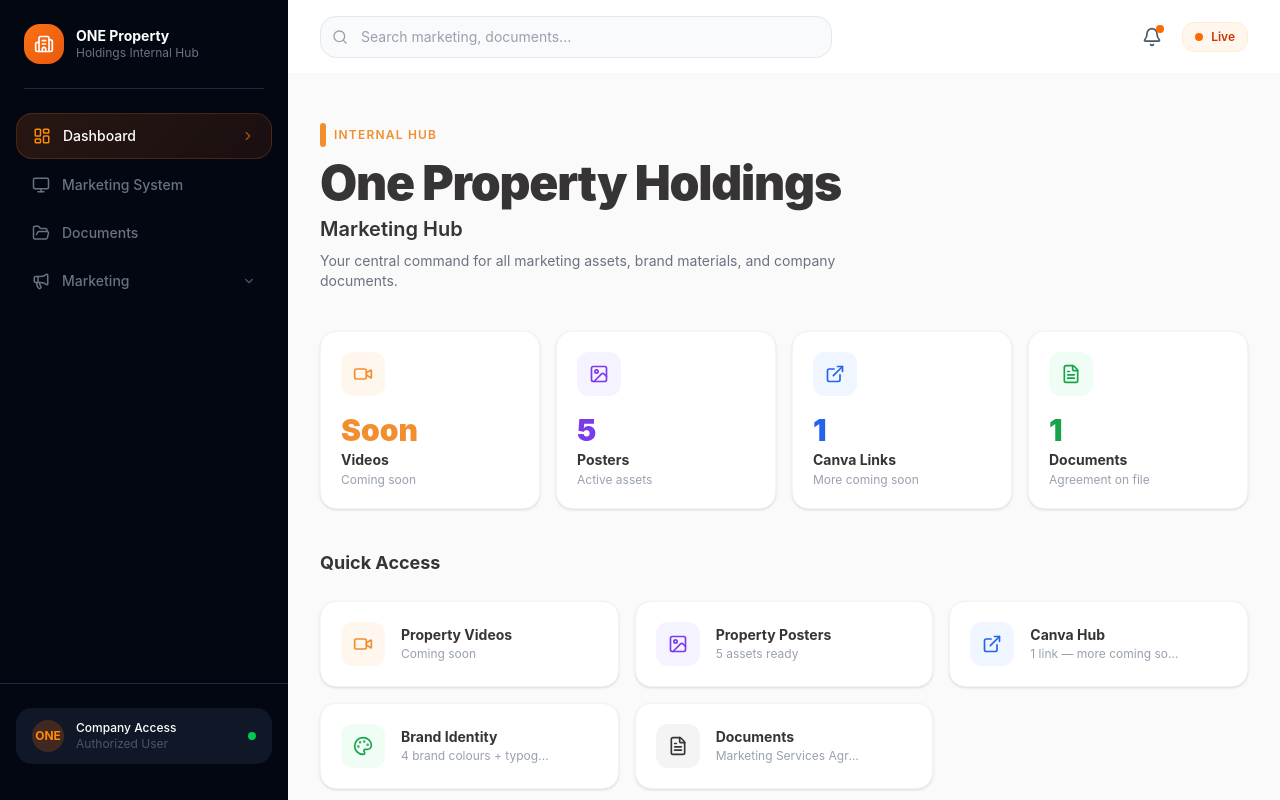
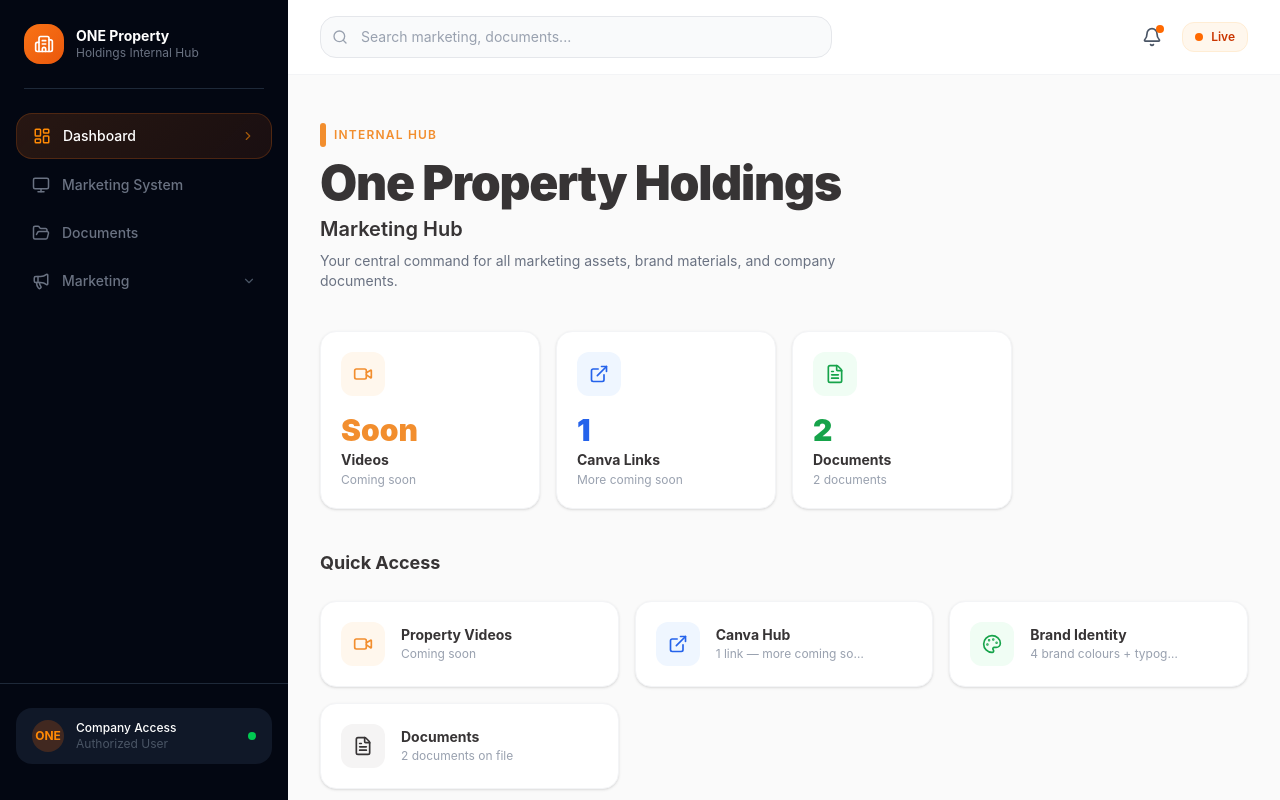
Before and after one commit to vanwykkelvin16-ossou/MarketinghubONEPROP, a React (Vite) app: page / in a window 1280 px wide. Built offline with nearby package versions, Linux system fonts and the light colour scheme.

Commit message:
Update stats across all pages: docs=2, remove posters references
Co-Authored-By: Claude Sonnet 4.6 <noreply@anthropic.com>

```diff
--- a/src/components/Dashboard.tsx
+++ b/src/components/Dashboard.tsx
@@ -1,7 +1,6 @@
 import { useNavigate } from 'react-router-dom';
-import { POSTERS } from '../data/marketing';
 import {
-  Video, Image, ExternalLink, Megaphone,
+  Video, ExternalLink, Megaphone,
   ArrowRight, FileText, Palette,
 } from 'lucide-react';
 
@@ -9,18 +8,16 @@ const ORANGE = '#F28E2E';
 const DARK   = '#373435';
 
 const STATS = [
-  { icon: Video,        label: 'Videos',       value: 'Soon',  sub: 'Coming soon',            color: ORANGE,    bg: '#FFF7ED' },
-  { icon: Image,        label: 'Posters',       value: POSTERS.length.toString(),      sub: 'Active assets',          color: '#7C3AED', bg: '#F5F3FF' },
-  { icon: ExternalLink, label: 'Canva Links',   value: '1',                            sub: 'More coming soon',       color: '#2563EB', bg: '#EFF6FF' },
-  { icon: FileText,     label: 'Documents',     value: '1',                            sub: 'Agreement on file',      color: '#16A34A', bg: '#F0FDF4' },
+  { icon: Video,        label: 'Videos',      value: 'Soon', sub: 'Coming soon',      color: ORANGE,    bg: '#FFF7ED' },
+  { icon: ExternalLink, label: 'Canva Links', value: '1',    sub: 'More coming soon', color: '#2563EB', bg: '#EFF6FF' },
+  { icon: FileText,     label: 'Documents',   value: '2',    sub: '2 documents',      color: '#16A34A', bg: '#F0FDF4' },
 ];
 
 const QUICK_LINKS = [
-  { icon: Video,        label: 'Property Videos',   sub: 'Coming soon',                          path: '/marketing/videos',  color: ORANGE,    bg: '#FFF7ED' },
-  { icon: Image,        label: 'Property Posters',  sub: `${POSTERS.length} assets ready`,        path: '/marketing/posters', color: '#7C3AED', bg: '#F5F3FF' },
-  { icon: ExternalLink, label: 'Canva Hub',          sub: '1 link — more coming soon',            path: '/marketing/canva',   color: '#2563EB', bg: '#EFF6FF' },
-  { icon: Palette,      label: 'Brand Identity',    sub: '4 brand colours + typography',          path: '/marketing/brand',   color: '#16A34A', bg: '#F0FDF4' },
-  { icon: FileText,     label: 'Documents',         sub: 'Marketing Services Agreement',          path: '/documents',         color: DARK,      bg: '#F5F4F4' },
+  { icon: Video,        label: 'Property Videos', sub: 'Coming soon',               path: '/marketing/videos', color: ORANGE,    bg: '#FFF7ED' },
+  { icon: ExternalLink, label: 'Canva Hub',        sub: '1 link — more coming soon', path: '/marketing/canva',  color: '#2563EB', bg: '#EFF6FF' },
+  { icon: Palette,      label: 'Brand Identity',   sub: '4 brand colours + typography', path: '/marketing/brand', color: '#16A34A', bg: '#F0FDF4' },
+  { icon: FileText,     label: 'Documents',        sub: '2 documents on file',       path: '/documents',        color: DARK,      bg: '#F5F4F4' },
 ];
 
 
@@ -102,7 +99,7 @@ export default function Dashboard() {
             </div>
             <p className="text-white font-bold text-base mb-1">Marketing Hub</p>
             <p className="text-gray-400 text-xs mb-5 leading-relaxed">
-              {POSTERS.length} posters, videos coming soon, and 1 Canva link — more coming soon.
+              Videos coming soon, 1 Canva link available, and 2 documents on file.
             </p>
             <button
               onClick={() => navigate('/marketing')}
@@ -120,7 +117,7 @@ export default function Dashboard() {
             </div>
             <p className="font-bold text-sm mb-1" style={{ color: DARK }}>Agreement Document</p>
             <p className="text-gray-400 text-xs mb-4 leading-relaxed">
-              Marketing Services Agreement — available to download or preview.
+              2 documents on file — available to download.
             </p>
             <button
               onClick={() => navigate('/documents')}
--- a/src/components/marketing/MarketingHub.tsx
+++ b/src/components/marketing/MarketingHub.tsx
@@ -1,6 +1,5 @@
 import { useNavigate } from 'react-router-dom';
-import { Video, Image, Palette, ExternalLink, ArrowRight, Link2 } from 'lucide-react';
-import { POSTERS } from '../../data/marketing';
+import { Video, Palette, ExternalLink, ArrowRight, Link2 } from 'lucide-react';
 
 const ORANGE = '#F28E2E';
 const DARK   = '#373435';
@@ -12,19 +11,8 @@ const QUICK_CARDS = [
     description: 'Walkthroughs, campaigns & aerial footage',
     path: '/marketing/videos',
     count: 'Coming soon',
-    gradient: 'from-orange-500 to-amber-500',
     bg: '#FFF7ED',
     iconColor: ORANGE,
-  },
-  {
-    icon: Image,
-    label: 'Property Posters',
-    description: 'Campaign visuals, brochures & billboards',
-    path: '/marketing/posters',
-    count: `${POSTERS.length} posters`,
-    gradient: 'from-stone-700 to-stone-900',
-    bg: '#F5F4F4',
-    iconColor: DARK,
   },
   {
     icon: Palette,
@@ -32,7 +20,6 @@ const QUICK_CARDS = [
     description: 'Colours, typography & usage guidelines',
     path: '/marketing/brand',
     count: '4 brand colours',
-    gradient: 'from-violet-500 to-purple-700',
     bg: '#F5F3FF',
     iconColor: '#7C3AED',
   },
@@ -42,7 +29,6 @@ const QUICK_CARDS = [
     description: 'All design files, templates & assets',
     path: '/marketing/canva',
     count: '1 link — more coming soon',
-    gradient: 'from-sky-500 to-blue-600',
     bg: '#EFF6FF',
     iconColor: '#2563EB',
   },
@@ -50,7 +36,6 @@ const QUICK_CARDS = [
 
 const STAT_PILLS = [
   { label: 'Videos Coming Soon', value: '—' },
-  { label: 'Posters',            value: POSTERS.length },
   { label: 'Canva Link',         value: 1 },
   { label: 'Properties',         value: 2 },
 ];
```
